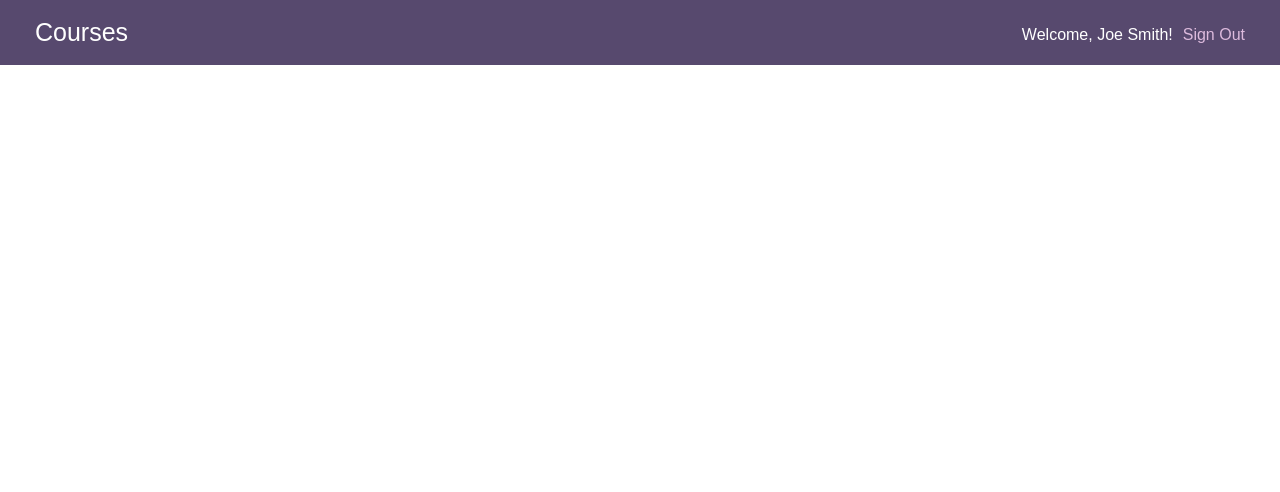
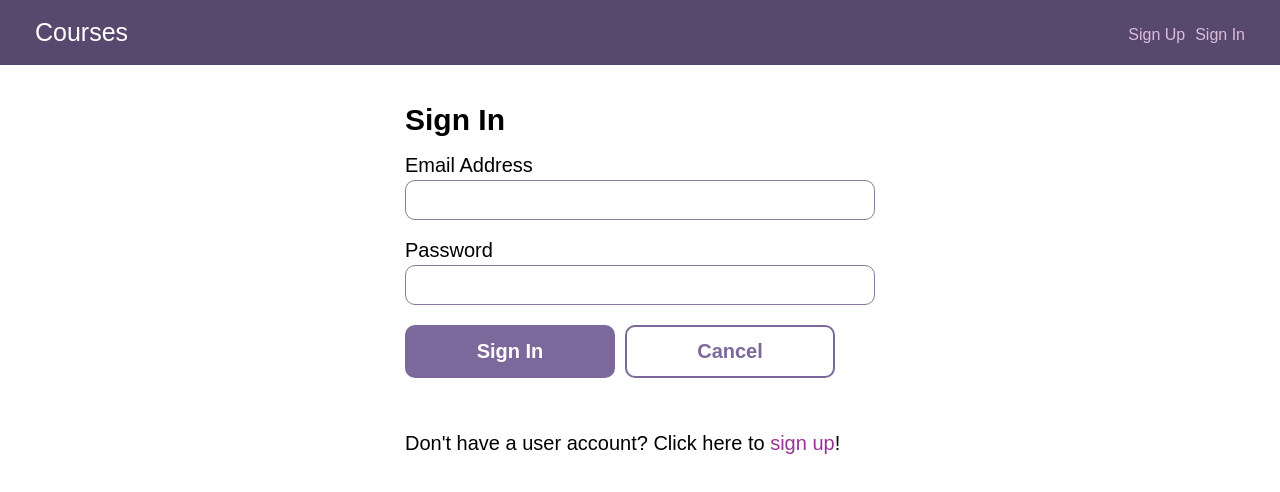
Before and after one commit to sriveragithub/th-project-10, a React (Create React App) app in the folder client/: page /signin in a window 1280 px wide. Shown: the top 492 px of the page. Built offline with nearby package versions, Linux system fonts and the light colour scheme.

Commit message:
created user sign in component and route

```diff
--- a/client/src/App.js
+++ b/client/src/App.js
@@ -8,6 +8,7 @@ import {
 import CourseDetail from './components/CourseDetail';
 import Courses from './components/Courses'
 import Header from './components/Header'
+import UserSignIn from './components/UserSignIn'
 
 function App() {
   return (
@@ -17,6 +18,7 @@ function App() {
         <Switch>
           <Route exact path="/" component={Courses} />
           <Route path="/courses/:id" component={CourseDetail} />
+          <Route path="/signin" component={UserSignIn} />
         </Switch>
       </div>
     </BrowserRouter>
--- a/client/src/components/Header.js
+++ b/client/src/components/Header.js
@@ -1,4 +1,5 @@
 import React from "react";
+import { Link } from 'react-router-dom'
 
 const Header = () => {
   return (
@@ -8,11 +9,9 @@ const Header = () => {
           <a href="index.html">Courses</a>
         </h1>
         <nav>
-          <ul className="header--signedin">
-            <li>Welcome, Joe Smith!</li>
-            <li>
-              <a href="sign-out.html">Sign Out</a>
-            </li>
+          <ul className="header--signedout">
+            <li><Link to="/signup">Sign Up</Link></li>
+            <li><Link to="/signin">Sign In</Link></li>
           </ul>
         </nav>
       </div>
--- /dev/null
+++ b/client/src/components/UserSignIn.js
@@ -0,0 +1,38 @@
+import React, { useState } from 'react'
+import { Link } from 'react-router-dom';
+
+const UserSignIn = (props) => {
+
+  const [email, setEmail] = useState('')
+  const [password, setPassword] = useState('')
+
+  const submit = (e) => {
+    e.preventDefault()
+    console.log(email, password)
+  }
+
+  const cancel = () => {
+    props.history.push('/')
+  }
+
+  return (
+    <main>
+      <div className="form--centered">
+          <h2>Sign In</h2>
+
+          <form onSubmit={submit}>
+              <label htmlFor="emailAddress">Email Address</label>
+              <input id="emailAddress" name="emailAddress" type="email" onChange={e => {setEmail(e.target.value)}} />
+              <label htmlFor="password">Password</label>
+              <input id="password" name="password" type="password" onChange={e => {setPassword(e.target.value)}} />
+              <button className="button" type="submit">Sign In</button>
+              <button className="button button-secondary" onClick={cancel}>Cancel</button>
+          </form>
+          <p>Don't have a user account? Click here to <Link to="/signup">sign up</Link>!</p>
+
+      </div>
+    </main>
+  )
+}
+
+export default UserSignIn
```
